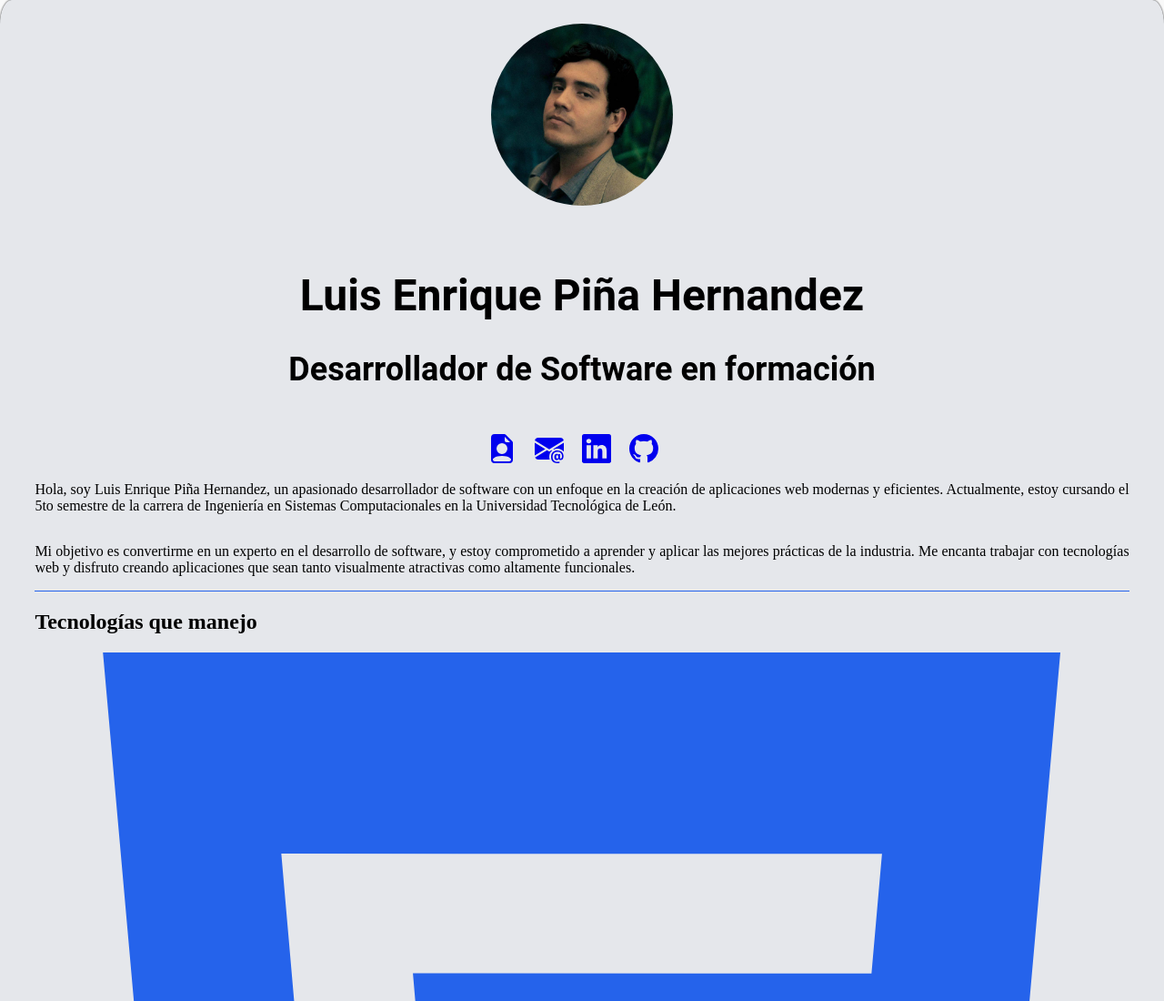
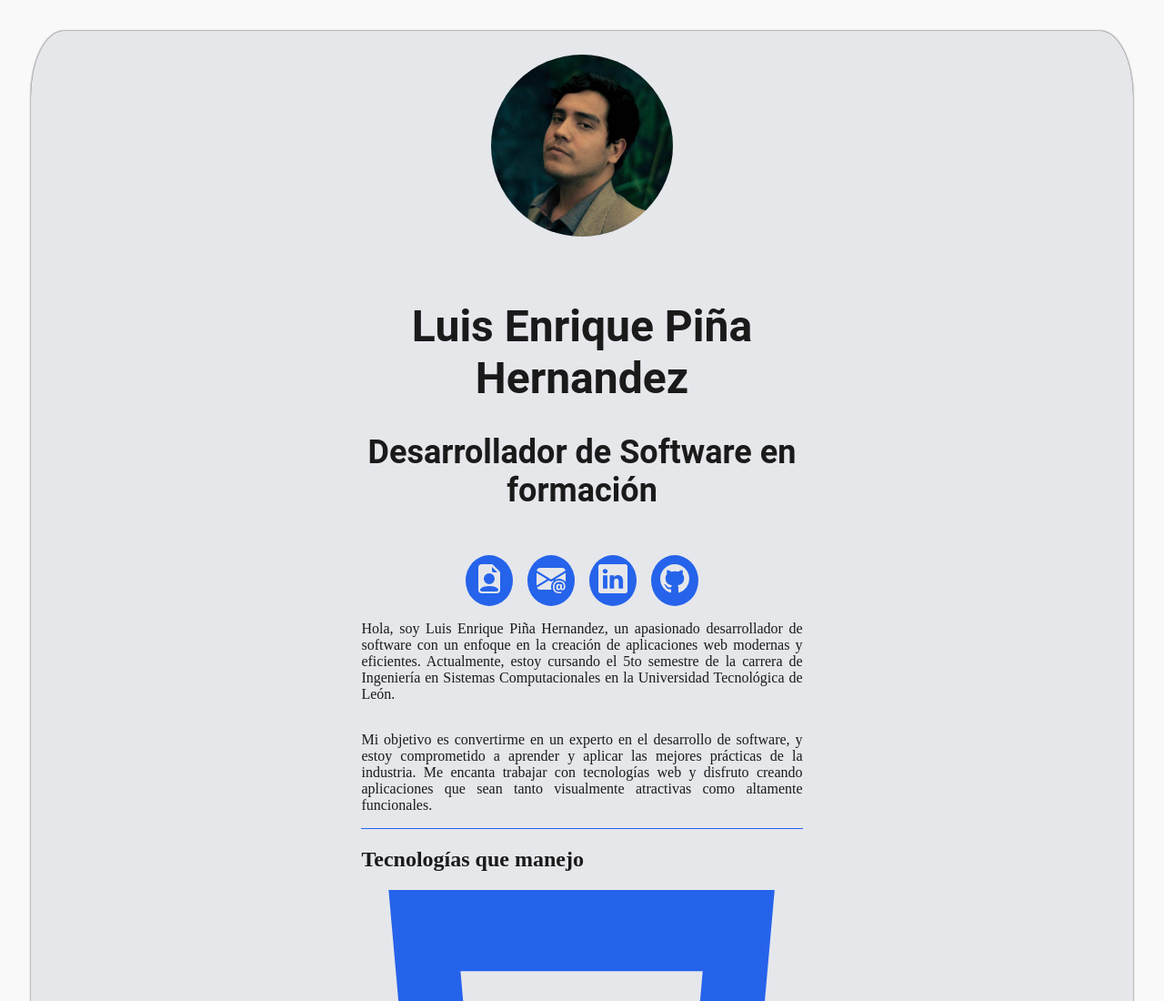
Before and after one commit to LuisEnriquePH/portafolio, a plain HTML site: page index.html in a window 1280 px wide. Shown: the top 1100 px of the page at 91% size. Drawn offline with Linux system fonts and the light colour scheme.

Commit message:
Se actualizaron los iconos

```diff
--- a/index.html
+++ b/index.html
@@ -20,29 +20,35 @@
         </div>
     </div>
     <div class="container_social">
-        <a href="https://drive.google.com/file/d/1_gE4_L3bEbjBgVidLcGC3ta3KlsuG5bA/view?usp=sharing" class="descargar_cv" target="_blank">
+        <span class="container_social_links_s">
+            <a href="https://drive.google.com/file/d/1_gE4_L3bEbjBgVidLcGC3ta3KlsuG5bA/view?usp=sharing" class="container_social_link" target="_blank">
                 <svg xmlns="http://www.w3.org/2000/svg" width="32" height="32" fill="currentColor" class="bi bi-file-earmark-person-fill" viewBox="0 0 16 16">
                 <path d="M9.293 0H4a2 2 0 0 0-2 2v12a2 2 0 0 0 2 2h8a2 2 0 0 0 2-2V4.707A1 1 0 0 0 13.707 4L10 .293A1 1 0 0 0 9.293 0M9.5 3.5v-2l3 3h-2a1 1 0 0 1-1-1M11 8a3 3 0 1 1-6 0 3 3 0 0 1 6 0m2 5.755V14a1 1 0 0 1-1 1H4a1 1 0 0 1-1-1v-.245S4 12 8 12s5 1.755 5 1.755"/>
                 </svg>
             </a>
-            <a href="mailto:luisenriquepina.h@gmail.com?subject=Hola Luis, te contactamos por que nos gusta tu portafolio" class="social_correo">
+        </span>
+        <span class="container_social_links_s">
+            <a href="mailto:luisenriquepina.h@gmail.com?subject=Hola Luis, te contactamos por que nos gusta tu portafolio" class="container_social_link" target="_blank">
                 <svg xmlns="http://www.w3.org/2000/svg" width="32" height="32" fill="currentColor" class="bi bi-envelope-at-fill" viewBox="0 0 16 16">
                 <path d="M2 2A2 2 0 0 0 .05 3.555L8 8.414l7.95-4.859A2 2 0 0 0 14 2zm-2 9.8V4.698l5.803 3.546zm6.761-2.97-6.57 4.026A2 2 0 0 0 2 14h6.256A4.5 4.5 0 0 1 8 12.5a4.49 4.49 0 0 1 1.606-3.446l-.367-.225L8 9.586zM16 9.671V4.697l-5.803 3.546.338.208A4.5 4.5 0 0 1 12.5 8c1.414 0 2.675.652 3.5 1.671"/>
                 <path d="M15.834 12.244c0 1.168-.577 2.025-1.587 2.025-.503 0-1.002-.228-1.12-.648h-.043c-.118.416-.543.643-1.015.643-.77 0-1.259-.542-1.259-1.434v-.529c0-.844.481-1.4 1.26-1.4.585 0 .87.333.953.63h.03v-.568h.905v2.19c0 .272.18.42.411.42.315 0 .639-.415.639-1.39v-.118c0-1.277-.95-2.326-2.484-2.326h-.04c-1.582 0-2.64 1.067-2.64 2.724v.157c0 1.867 1.237 2.654 2.57 2.654h.045c.507 0 .935-.07 1.18-.18v.731c-.219.1-.643.175-1.237.175h-.044C10.438 16 9 14.82 9 12.646v-.214C9 10.36 10.421 9 12.485 9h.035c2.12 0 3.314 1.43 3.314 3.034zm-4.04.21v.227c0 .586.227.8.581.8.31 0 .564-.17.564-.743v-.367c0-.516-.275-.708-.572-.708-.346 0-.573.245-.573.791"/>
                 </svg>
             </a>
-            <a href="https://www.linkedin.com/in/luispinah/" class="social_linkedin" target="_blank">
+        </span>
+        <span class="container_social_links_s">
+            <a href="https://www.linkedin.com/in/luispinah/" class="container_social_link" target="_blank">
                 <svg xmlns="http://www.w3.org/2000/svg" width="32" height="32" fill="currentColor" class="bi bi-linkedin" viewBox="0 0 16 16">
                 <path d="M0 1.146C0 .513.526 0 1.175 0h13.65C15.474 0 16 .513 16 1.146v13.708c0 .633-.526 1.146-1.175 1.146H1.175C.526 16 0 15.487 0 14.854zm4.943 12.248V6.169H2.542v7.225zm-1.2-8.212c.837 0 1.358-.554 1.358-1.248-.015-.709-.52-1.248-1.342-1.248S2.4 3.226 2.4 3.934c0 .694.521 1.248 1.327 1.248zm4.908 8.212V9.359c0-.216.016-.432.08-.586.173-.431.568-.878 1.232-.878.869 0 1.216.662 1.216 1.634v3.865h2.401V9.25c0-2.22-1.184-3.252-2.764-3.252-1.274 0-1.845.7-2.165 1.193v.025h-.016l.016-.025V6.169h-2.4c.03.678 0 7.225 0 7.225z"/>
             </svg>
             </a>
-            <a href="https://github.com/LuisEnriquePH" class="social_github" target="_blank">
+        </span>
+        <span class="container_social_links_s">
+            <a href="https://github.com/LuisEnriquePH" class="container_social_link" target="_blank">
                 <svg xmlns="http://www.w3.org/2000/svg" width="32" height="32" fill="currentColor" class="bi bi-github" viewBox="0 0 16 16">
                 <path d="M8 0C3.58 0 0 3.58 0 8c0 3.54 2.29 6.53 5.47 7.59.4.07.55-.17.55-.38 0-.19-.01-.82-.01-1.49-2.01.37-2.53-.49-2.69-.94-.09-.23-.48-.94-.82-1.13-.28-.15-.68-.52-.01-.53.63-.01 1.08.58 1.23.82.72 1.21 1.87.87 2.33.66.07-.52.28-.87.51-1.07-1.78-.2-3.64-.89-3.64-3.95 0-.87.31-1.59.82-2.15-.08-.2-.36-1.02.08-2.12 0 0 .67-.21 2.2.82.64-.18 1.32-.27 2-.27s1.36.09 2 .27c1.53-1.04 2.2-.82 2.2-.82.44 1.1.16 1.92.08 2.12.51.56.82 1.27.82 2.15 0 3.07-1.87 3.75-3.65 3.95.29.25.54.73.54 1.48 0 1.07-.01 1.93-.01 2.2 0 .21.15.46.55.38A8.01 8.01 0 0 0 16 8c0-4.42-3.58-8-8-8"/>
                 </svg>
             </a>
-            <a href="" class="descargar_cv">
-            </a>
+        </span>
         </div>
         <div class="container_sobre_mi" id="presentacion">
             <p>Hola, soy Luis Enrique Piña Hernandez, un apasionado desarrollador de software con un enfoque en la creación de aplicaciones web modernas y eficientes. Actualmente, estoy cursando el 5to semestre de la carrera de Ingeniería en Sistemas Computacionales en la Universidad Tecnológica de León.</p>
--- a/style.css
+++ b/style.css
@@ -20,15 +20,15 @@ body {
     position: relative;
     min-height: 100%;
     min-width: 600px;
-    margin: 0;
+    padding: 2%;
     background-color: var(--fondo);
 }
 
 .hero{
-    padding: 10px 3% 20px;;
-    margin: 2%, 15% 2% ;
+    padding: 10px 30% 20px;
+    color: var(--textoPrincipal);
     background-color: var(--secundary);
-    border-radius: 1%;
+    border-radius:3%;
     box-shadow: #1a1a1a 0px 0px 2px 0px;
 }
 
@@ -56,7 +56,11 @@ body {
     display: flex;
     justify-content: center;
     align-items: center;
-    gap: 20px;
+    gap: 16px;
+}
+
+.btn_contacto {
+    background-color: var(--primary);
 }
 
 .container_sobre_mi {
@@ -74,3 +78,13 @@ body {
     width: 32px;
     height: 32px;
 }
+
+.container_social_link{
+    color: var(--secundary);
+}
+
+.container_social_links_s{
+    padding: 10px;
+    border-radius: 50%;
+    background-color: var(--primary) ;
+}
```
Lines whose indentation alone changed are shown as unchanged.
